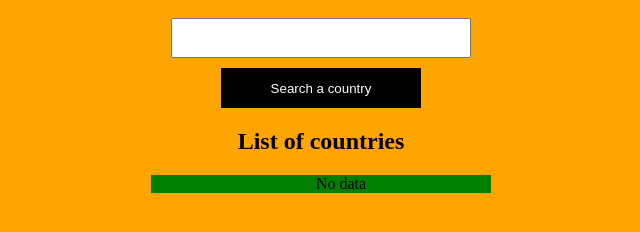
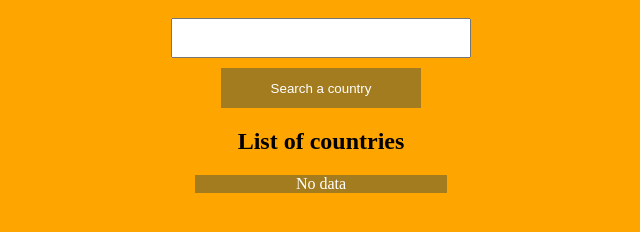
Before and after one commit to Eowm/12_6, a website: page index.html in a window 1280 px wide. Shown: the part 178-410 px from the top of the page, without its empty margins (319-959 px from the left). Drawn offline with Linux system fonts and the light colour scheme.

Commit message:
Created app send to veryfication

```diff
--- a/js/index.js
+++ b/js/index.js
@@ -18,6 +18,6 @@ function showCountriesList(resp) {
     resp.forEach(function(item) {
        var liEl = document.createElement('li');
     	liEl.innerText = 'Country: ' + item.name  +'\nCapital:  '+ item.capital +'\nPopulation:  '+ item.population+'\n\n';
-    	countriesList.appendChild(countriesListEl);
+    	countriesList.appendChild(liEl);
     });
 }
--- a/sass/style.scss
+++ b/sass/style.scss
@@ -11,7 +11,7 @@ body {
 	button{
 		width: 200px;
 		height: 40px;
-		background-color:black;
+		background-color:#A37C20;
 		border: none;
 		color: white;
 		display: block;
@@ -22,8 +22,15 @@ body {
 		height: 40px;
 	}
 	ul{
-		background-color:green;
-		width: 300px;
-		margin: 0 auto;
+		position: relative;
 	}
+	li{
+			background-color:#A37C20;
+			color: white;
+			width: 20%;
+			margin: 0 auto;
+			position: absolute;
+			top: 0;
+			left: 40%;
+		}
 }
```
Also changed, not shown: css/style.css, 1 other file.
